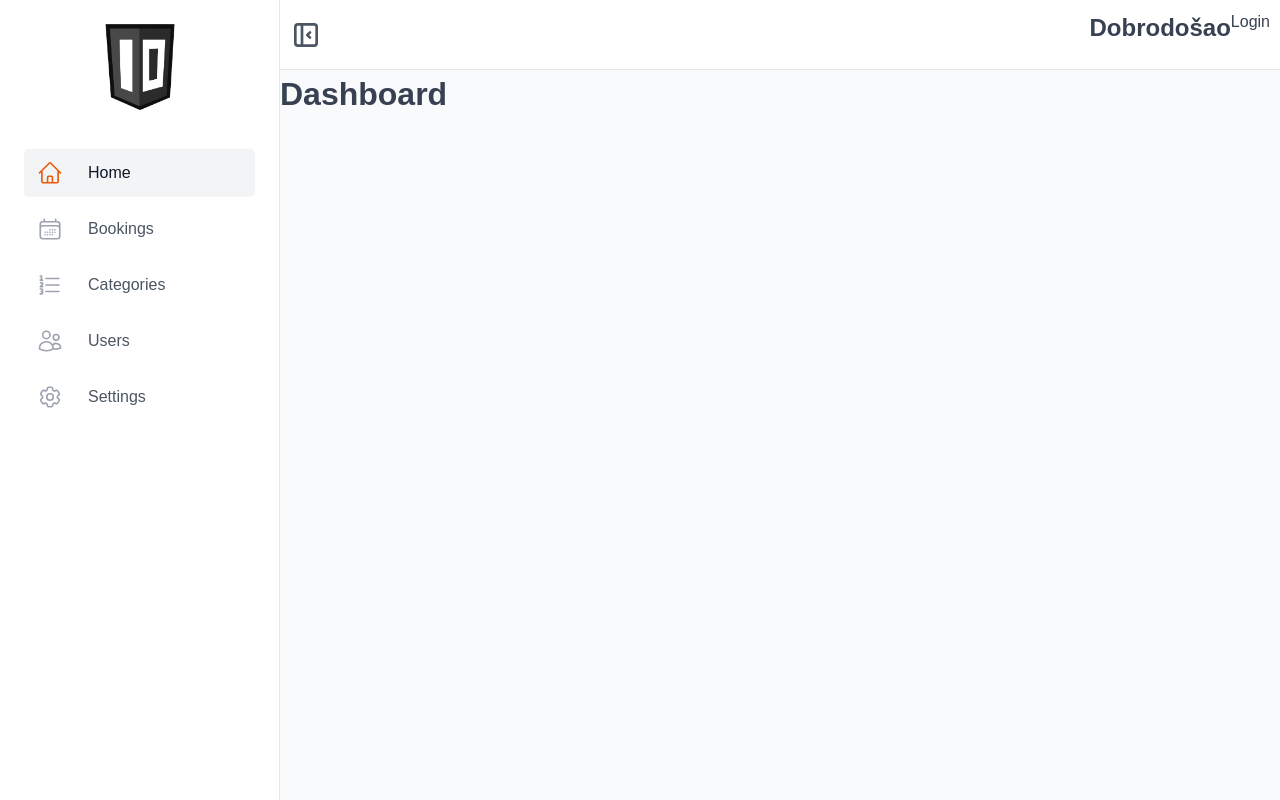
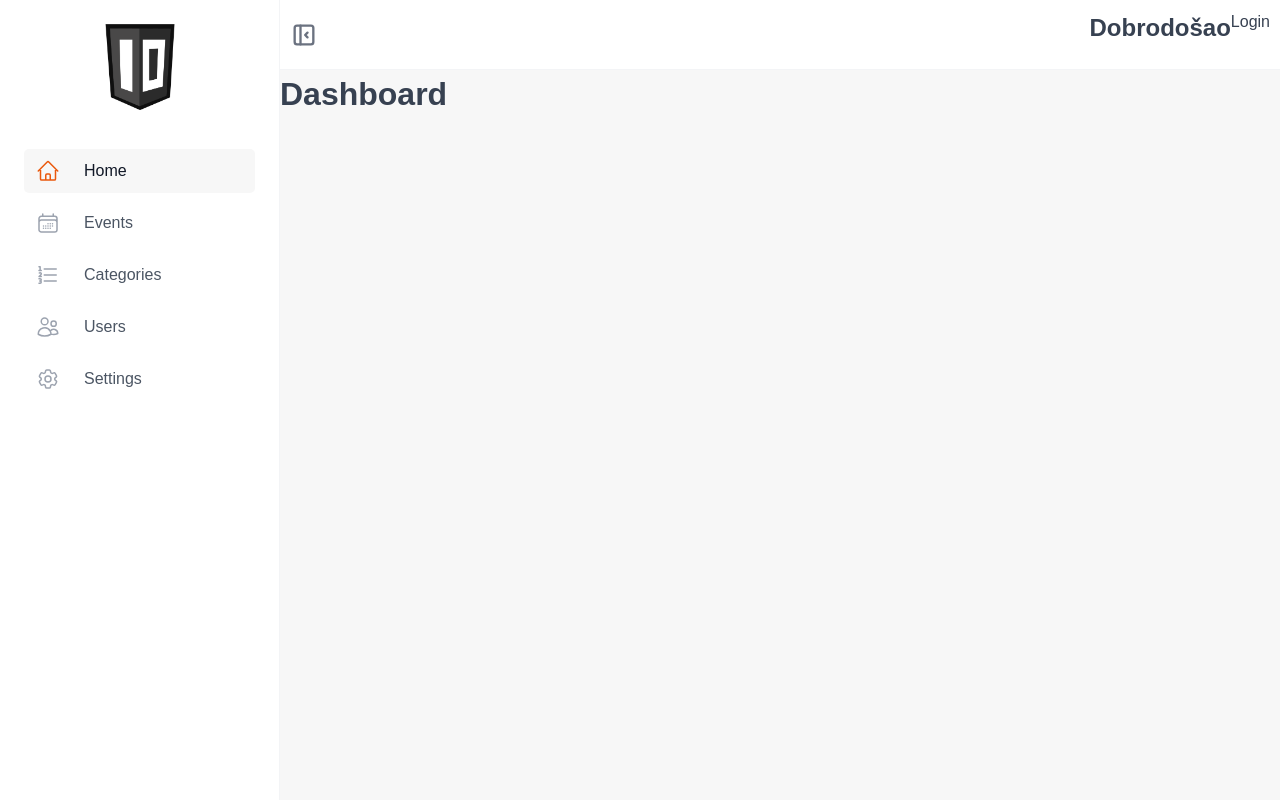
Before and after one commit to aidinIbrahimkadic/najava-dogadjaja, a React (Vite) app: page /dashboard in a window 1280 px wide. Built offline with nearby package versions, Linux system fonts and the light colour scheme.

Commit message:
fix sidebar and useLogout Custom Hook

```diff
--- a/src/context/SidebarContext.jsx
+++ b/src/context/SidebarContext.jsx
@@ -4,10 +4,17 @@ import { createContext, useState } from 'react';
 const SidebarCollapseContext = createContext();
 
 function SidebarCollapseProvider({ children }) {
-  const [isCollapsed, setIsCollapsed] = useState(false);
+  const [isCollapsed, setIsCollapsed] = useState(() => {
+    const stored = localStorage.getItem('isCollapsed');
+    return stored === 'true';
+  });
 
   function toggleCollapsed() {
-    setIsCollapsed((prev) => !prev);
+    setIsCollapsed((prev) => {
+      const newValue = !prev;
+      localStorage.setItem('isCollapsed', JSON.stringify(newValue));
+      return newValue;
+    });
   }
 
   return (
--- /dev/null
+++ b/src/features/authentication/useLogout.js
@@ -0,0 +1,15 @@
+import { useQueryClient } from '@tanstack/react-query';
+import { useNavigate } from 'react-router-dom';
+
+export function useLogout() {
+  const queryClient = useQueryClient();
+  const navigate = useNavigate();
+
+  function logout() {
+    localStorage.removeItem('eventsToken');
+    queryClient.clear();
+    navigate('/login');
+  }
+
+  return logout;
+}
--- a/src/services/apiAuth.js
+++ b/src/services/apiAuth.js
@@ -12,12 +12,5 @@ export async function login({ email, password }) {
 
 export async function getUserProfile() {
   const response = await axiosInstance.get(`/auth/profile`);
-
   return response.data;
 }
-
-export function logout({ queryClient, navigate }) {
-  localStorage.removeItem('eventsToken');
-  queryClient.clear();
-  navigate('/login');
-}
--- a/src/styles/GlobalStyles.js
+++ b/src/styles/GlobalStyles.js
@@ -5,7 +5,8 @@ const GlobalStyles = createGlobalStyle`
   &, &.light-mode {
   /* Grey */
   --color-grey-0: #fff;
-  --color-grey-50: #f9fafb;
+  /* --color-grey-50: #f9fafb; */
+  --color-grey-50: #f7f7f7;
   --color-grey-100: #f3f4f6;
   --color-grey-200: #e5e7eb;
   --color-grey-300: #d1d5db;
--- a/src/ui/AppLayout.jsx
+++ b/src/ui/AppLayout.jsx
@@ -9,7 +9,7 @@ const StyledAppLayout = styled.div.withConfig({
   shouldForwardProp: (prop) => prop !== 'isCollapsed',
 })`
   display: grid;
-  grid-template-columns: ${(props) => (props.isCollapsed ? '10rem 1fr' : '28rem 1fr')};
+  grid-template-columns: ${(props) => (props.isCollapsed ? '6rem 1fr' : '28rem 1fr')};
   grid-template-rows: auto 1fr;
   transition: grid-template-columns 0.3s ease;
   height: 100vh;
--- a/src/ui/Header.jsx
+++ b/src/ui/Header.jsx
@@ -1,17 +1,16 @@
 import styled from 'styled-components';
-import { Link, useNavigate } from 'react-router-dom';
+import { Link } from 'react-router-dom';
 
 import { useUserProfile } from '../features/authentication/useUserProfile';
 import { useSidebarCollapsed } from '../context/SidebarContext';
-import { logout } from '../services/apiAuth';
+import { useLogout } from '../features/authentication/useLogout';
 
 import { TbLayoutSidebarLeftCollapse, TbLayoutSidebarRightCollapse } from 'react-icons/tb';
-import { useQueryClient } from '@tanstack/react-query';
 
 const StyledHeader = styled.header`
   grid-area: header;
   background-color: var(--color-grey-0);
-  border-bottom: 1px solid var(--color-grey-200);
+  border-bottom: 1px solid var(--color-grey-100);
   display: flex;
   justify-content: space-between;
   height: 7rem;
@@ -25,9 +24,9 @@ const UserMenu = styled.div`
 const ToggleButton = styled.button`
   background: none;
   border: none;
-  font-size: 3.2rem;
+  font-size: 2.8rem;
   cursor: pointer;
-  color: var(--color-grey-600);
+  color: var(--color-grey-500);
   z-index: 10;
 
   &:hover {
@@ -39,8 +38,7 @@ const ToggleButton = styled.button`
 
 export default function Header() {
   const { isCollapsed, toggleCollapsed } = useSidebarCollapsed();
-  const queryClient = useQueryClient();
-  const navigate = useNavigate();
+  const logout = useLogout();
 
   const { data: user, isLoading } = useUserProfile();
   return (
@@ -48,16 +46,14 @@ export default function Header() {
       <ToggleButton onClick={toggleCollapsed}>
         {isCollapsed ? <TbLayoutSidebarRightCollapse /> : <TbLayoutSidebarLeftCollapse />}
       </ToggleButton>
+
+      {/* Prebaciti u AUTH FEATURES */}
       <UserMenu>
         <h2>
           {isLoading && <span>...</span>}
           Dobrodošao {user?.first_name} {user?.last_name}
         </h2>
-        {user ? (
-          <button onClick={() => logout({ queryClient, navigate })}>Logout</button>
-        ) : (
-          <Link to="/login">Login</Link>
-        )}
+        {user ? <button onClick={() => logout()}>Logout</button> : <Link to="/login">Login</Link>}
       </UserMenu>
     </StyledHeader>
   );
--- a/src/ui/MainNav.jsx
+++ b/src/ui/MainNav.jsx
@@ -35,7 +35,7 @@ const StyledNavLink = styled(NavLink)`
   &.active:link,
   &.active:visited {
     color: var(--color-grey-900);
-    background-color: var(--color-grey-100);
+    background-color: var(--color-grey-50);
     border-radius: var(--border-radius-sm);
   }
 
@@ -54,8 +54,8 @@ const StyledNavLink = styled(NavLink)`
   }
 `;
 const IconWrapper = styled.div`
-  width: 2.8rem;
-  height: 2.8rem;
+  width: 2.4rem;
+  height: 2.4rem;
   display: flex;
   align-items: center;
   justify-content: center;
@@ -95,7 +95,7 @@ export default function MainNav() {
             <IconWrapper>
               <HiOutlineCalendarDays />
             </IconWrapper>
-            <Label isCollapsed={isCollapsed}>Bookings</Label>
+            <Label isCollapsed={isCollapsed}>Events</Label>
           </StyledNavLink>
         </li>
         <li>
--- a/src/ui/Sidebar.jsx
+++ b/src/ui/Sidebar.jsx
@@ -1,21 +1,25 @@
 import styled from 'styled-components';
+import { useSidebarCollapsed } from '../context/SidebarContext';
 import Logo from './Logo';
 import MainNav from './MainNav';
 
-const StyledSidebar = styled.aside`
+const StyledSidebar = styled.aside.withConfig({
+  shouldForwardProp: (prop) => prop !== 'isCollapsed',
+})`
   grid-area: sidebar;
   background-color: var(--color-grey-0);
-  border-right: 1px solid var(--color-grey-200);
-  padding: 2.4rem;
+  border-right: 1px solid var(--color-grey-100);
+  padding: ${(props) => (props.isCollapsed ? '2.4rem 0.5rem' : '2.4rem')};
   display: flex;
   flex-direction: column;
   gap: 3.2rem;
-  /* transition: all 0.3s ease; */
+  transition: all 0.3s ease;
 `;
 
 export default function Sidebar() {
+  const { isCollapsed } = useSidebarCollapsed();
   return (
-    <StyledSidebar>
+    <StyledSidebar isCollapsed={isCollapsed}>
       <Logo />
       <MainNav />
     </StyledSidebar>
```
Also changed, not shown: 1 other file (tests, documents, lock files or other folders).
